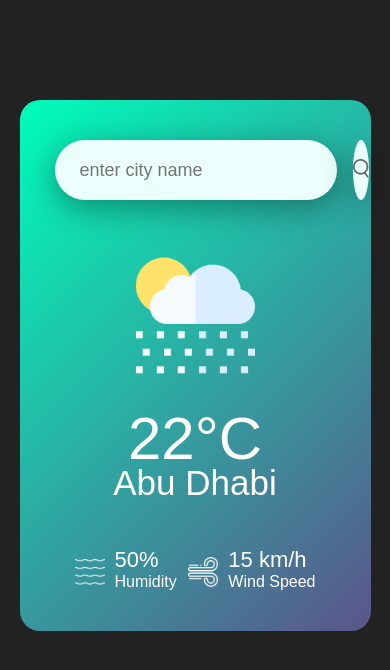
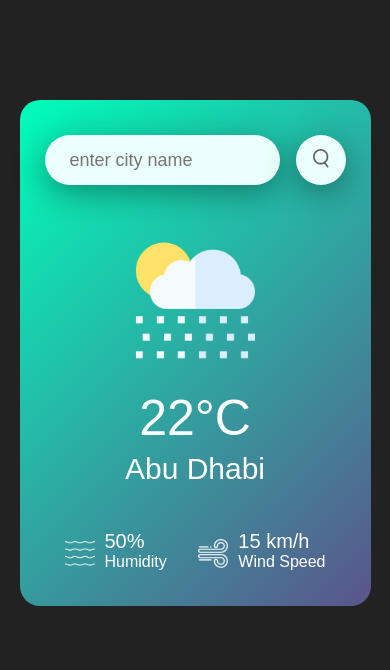
Before and after one commit to Ananda144p/repo-weather, a plain HTML site: page index.html in a window 390 px wide. Drawn offline with Linux system fonts and the light colour scheme.

Commit message:
Update style.css

```diff
--- a/style.css
+++ b/style.css
@@ -98,7 +98,9 @@ body {
   margin-top: -6px;
 }
 
-
+/* .weather {
+  display: none;
+} */
 
 .error {
   text-align: left;
@@ -166,3 +168,37 @@ body {
     font-size: 16px;
   }
 }
+/* Media Query for 778px */
+@media (max-width: 778px) {
+  .search input {
+    height: 50px;
+    width: 45%;
+  }
+
+  .search button {
+    width: 50px;
+    height: 50px;
+  }
+
+  .card {
+    padding: 35px 25px;
+  }
+
+  .weather h1 {
+    font-size: 50px;
+    margin-bottom: 15px;
+  }
+
+  .weather h2 {
+    font-size: 30px;
+  }
+
+  .col img {
+    width: 30px;
+  }
+
+  .humidity,
+  .wind {
+    font-size: 20px;
+  }
+}
```
